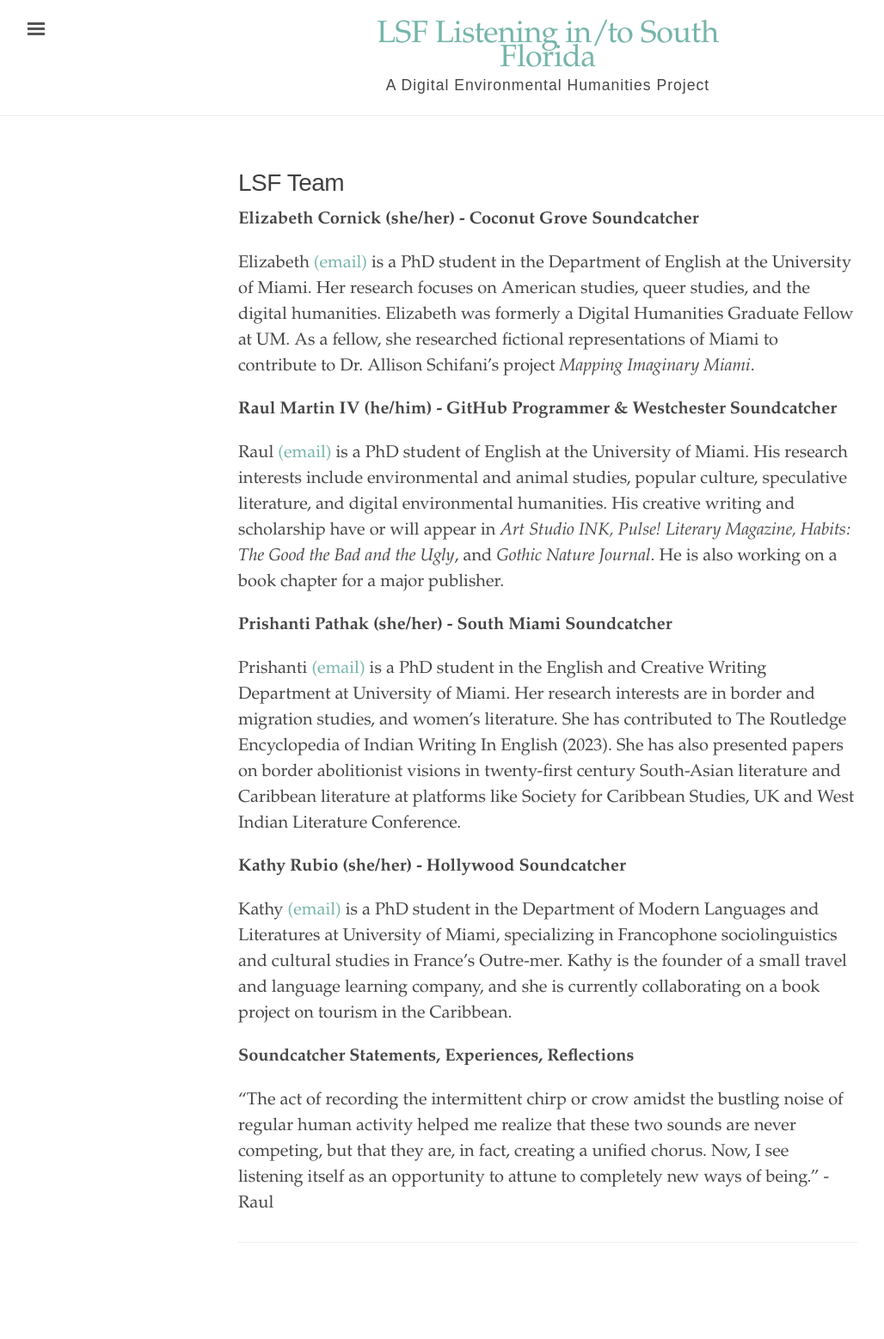
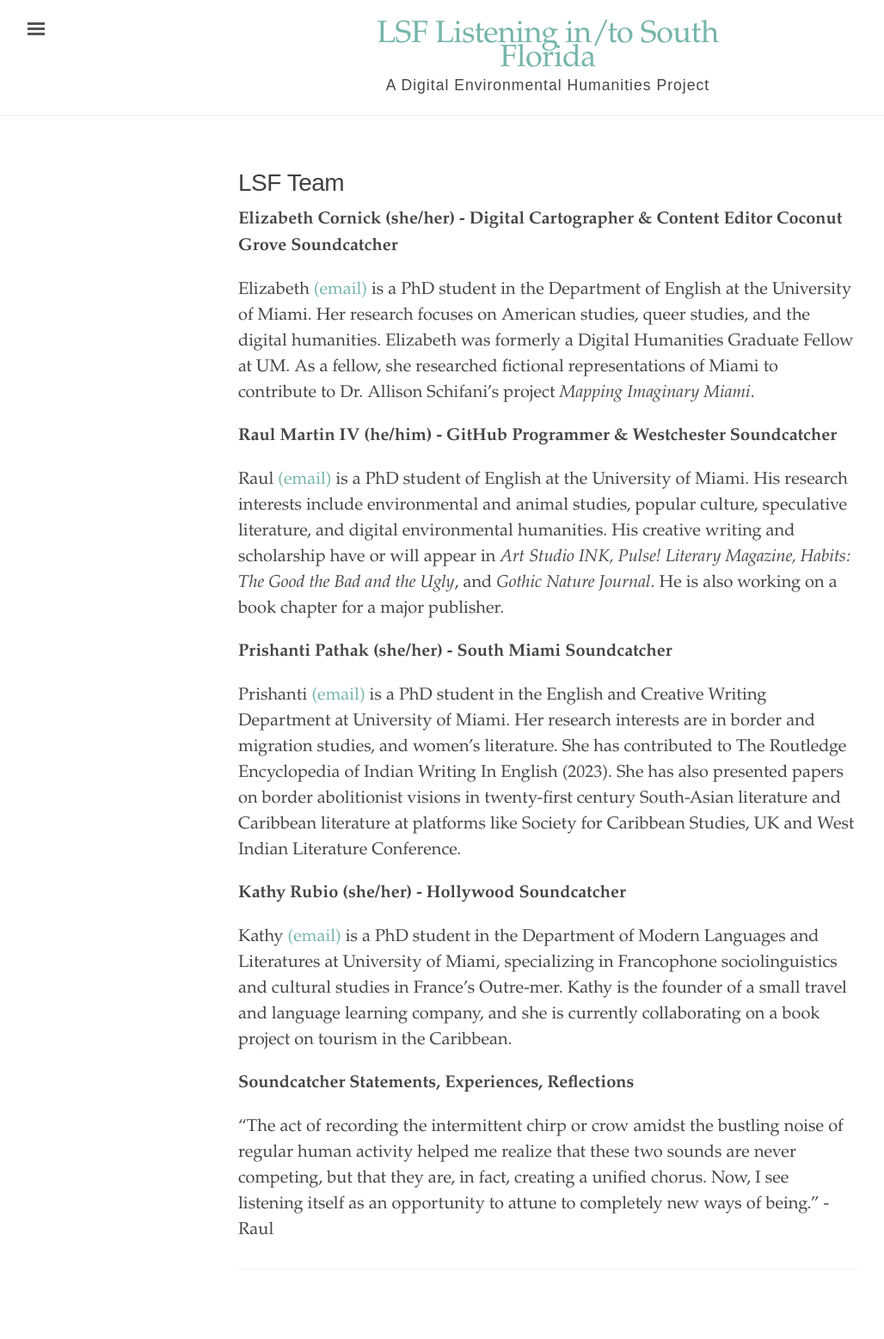
Before and after one commit to rm4-25/lsf_3, a Jekyll site: the page built from LSF Team.md, in a window 1280 px wide. Shown: the whole page at 86% size, without its empty margins (3-1031 px from the left). Built offline with Jekyll 4.4.1, drawn with Linux system fonts in a browser that asks for light colours; before the commit the page ends 1527 px from its top, so only the background shows below that.

Commit message:
Update LSF Team.md
Edited Elizabeth's role: digital cartographer & content editor.

```diff
--- a/LSF Team.md
+++ b/LSF Team.md
@@ -4,7 +4,7 @@ title: LSF Team
 order: 4
 ---
 
-**Elizabeth Cornick (she/her) - Coconut Grove Soundcatcher**
+**Elizabeth Cornick (she/her) - Digital Cartographer & Content Editor Coconut Grove Soundcatcher**
 
 Elizabeth [(email)](mailto:emc988@miami.edu) is a PhD student in the Department of English at the University of Miami. Her research focuses on American studies, queer studies, and the digital humanities. Elizabeth was formerly a Digital Humanities Graduate Fellow at UM. As a fellow, she researched fictional representations of Miami to contribute to Dr. Allison Schifani’s project _Mapping Imaginary Miami_.
 
```
